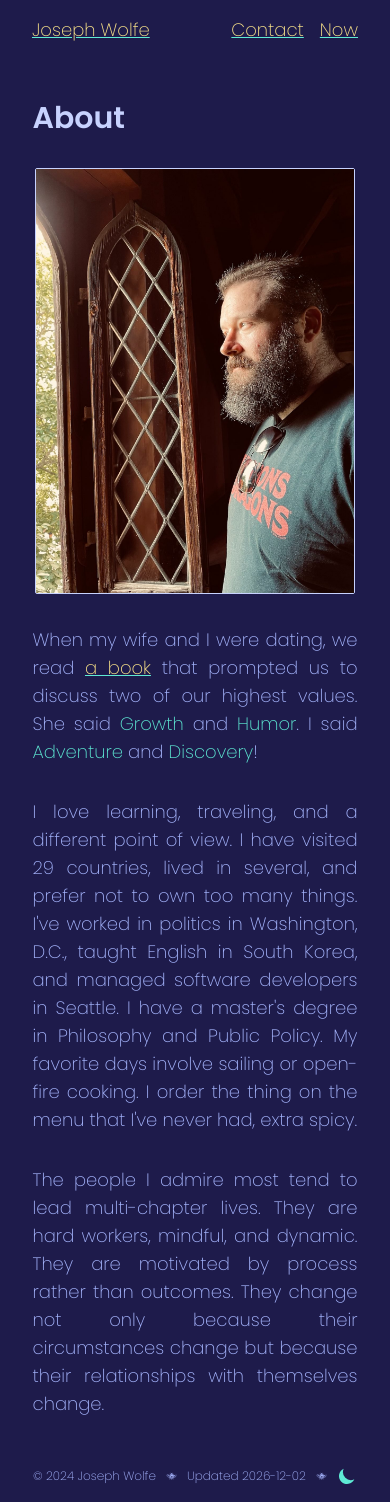
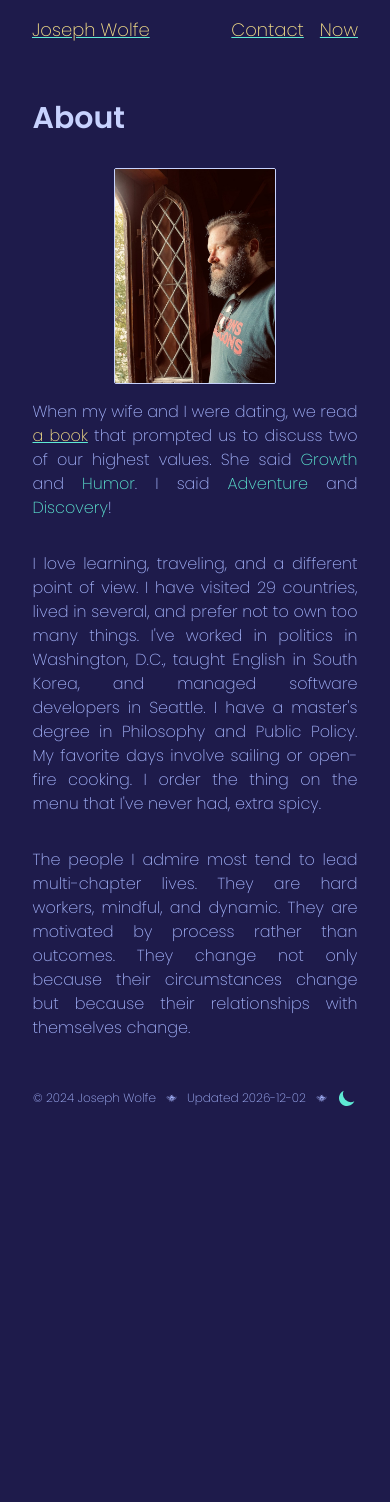
Before and after one commit to CharmedSatyr/personal-website, a Next.js app: page /about in a window 390 px wide. After the commit the page ends 1124 px from the top, so only its background shows below. Built offline with nearby package versions, Linux system fonts and the light colour scheme.

Commit message:
Responsiveness improvements

```diff
--- a/app/about/page.tsx
+++ b/app/about/page.tsx
@@ -11,19 +11,18 @@ const About = () => {
 		<>
 			<PageTitle title="About" />
 
-			<div className="mx-auto mb-8 max-w-xs rounded-sm border border-primary-800 dark:border-dark-primary-200">
 			<Image
+				className="mx-auto mb-4 w-3/6 max-w-sm rounded-sm border border-primary-800 dark:border-dark-primary-200 md:float-left md:mb-2 md:mr-3 md:mt-1"
 				alt="Looking out a window at Karlštejn Castle, Czech Republic."
-					src={"/static/images/joseph.webp"}
+				src="/static/images/joseph.webp"
 				height={450}
 				width={600}
 				priority
 				placeholder="blur"
 				blurDataURL={joseph}
 			/>
-			</div>
 
-			<p className="text-lg">
+			<p className="text-base">
 				When my wife and I were dating, we read{" "}
 				<Link href="https://www.gottman.com/eight-dates/">a book</Link> that
 				prompted us to discuss two of our highest values. She said{" "}
@@ -43,7 +42,7 @@ const About = () => {
 				!
 			</p>
 
-			<p className="text-lg">
+			<p className="text-base">
 				I love learning, traveling, and a different point of view. I have
 				visited 29 countries, lived in several, and prefer not to own too many
 				things. I've worked in politics in Washington, D.C., taught English in
@@ -53,7 +52,7 @@ const About = () => {
 				I've never had, extra spicy.
 			</p>
 
-			<p className="text-lg">
+			<p className="text-base">
 				The people I admire most tend to lead multi-chapter lives. They are hard
 				workers, mindful, and dynamic. They are motivated by process rather than
 				outcomes. They change not only because their circumstances change but
--- a/app/layout.tsx
+++ b/app/layout.tsx
@@ -66,7 +66,7 @@ const RootLayout = ({ children }: { children: React.ReactNode }) => {
 				<ThemeProviders>
 					<Header />
 
-					<main className="mb-auto w-10/12 pt-10 md:w-6/12 md:pt-20">
+					<main className="mb-auto w-10/12 pt-10 md:w-8/12 md:pt-20 lg:w-6/12">
 						{children}
 					</main>
 
```
Lines whose indentation alone changed are shown as unchanged.
